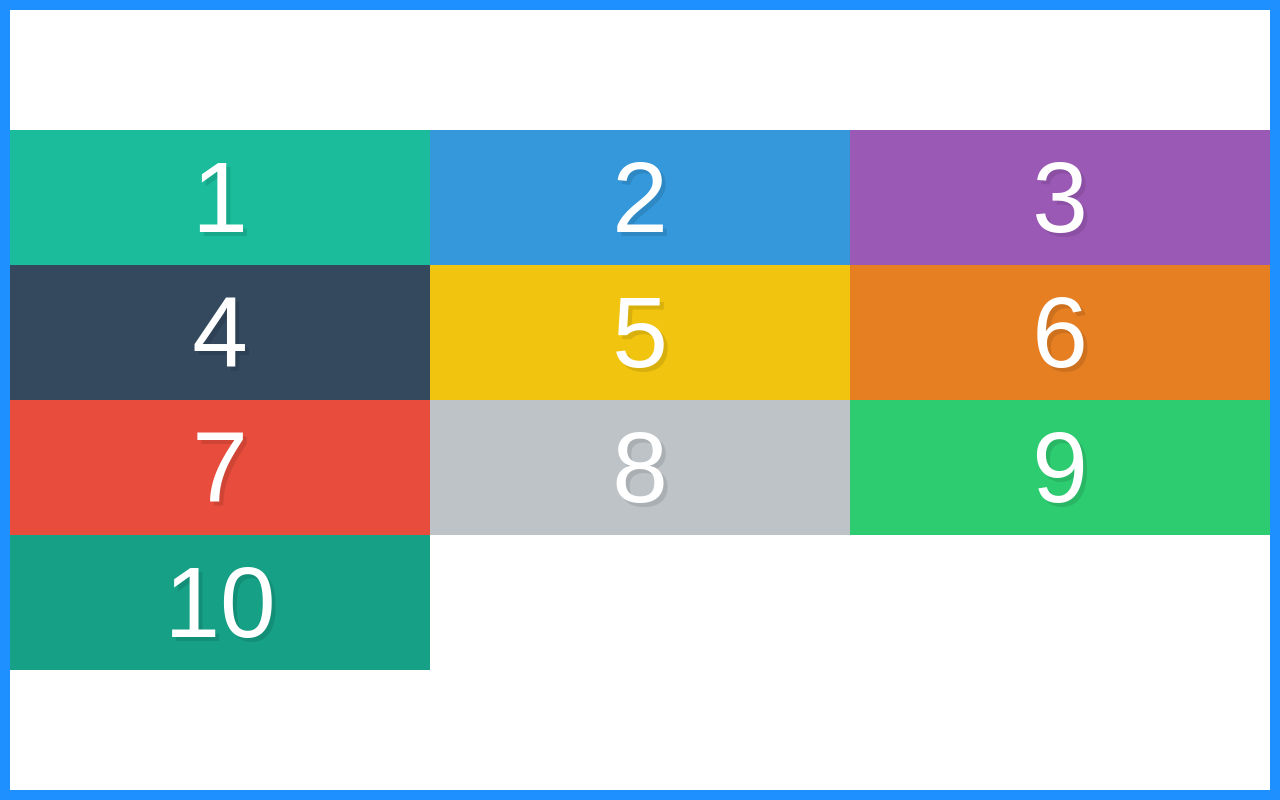
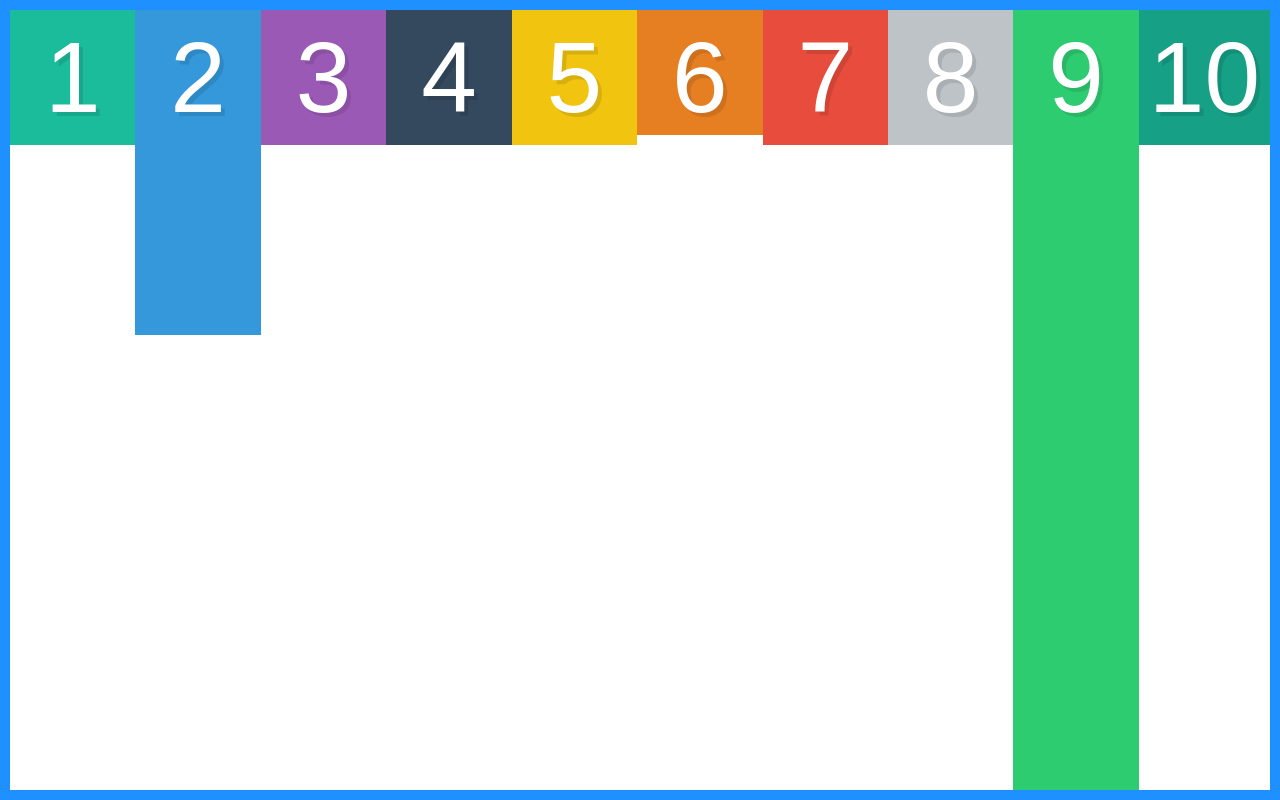
Before and after one commit to erferguson/WTFB, a plain HTML site: page EF/index.html in a window 1280 px wide. Drawn offline with Linux system fonts and the light colour scheme.

Commit message:
completed > FB Alignment & Centering w/ Align-Self, see notes

```diff
--- a/EF/style.css
+++ b/EF/style.css
@@ -33,10 +33,21 @@ input[type=reset],input[type=submit]{-webkit-appearance:button;cursor:pointer;}b
     display:flex;
     border: 10px solid dodgerblue;
     height: 100vh;
-    flex-wrap: wrap;
-    align-content: center;
+    align-items: flex-start;
 }
 
 .box {
     width: 33.333%;
 }
+
+.box2 {
+    padding-bottom: 200px;
+}
+.box6 {
+    padding-bottom: 0;
+}
+
+.box9 {
+    padding-bottom: 50px;
+    align-self: stretch;
+}
```
Also changed, not shown: EF/NOTES.md (+9 -1 lines).
